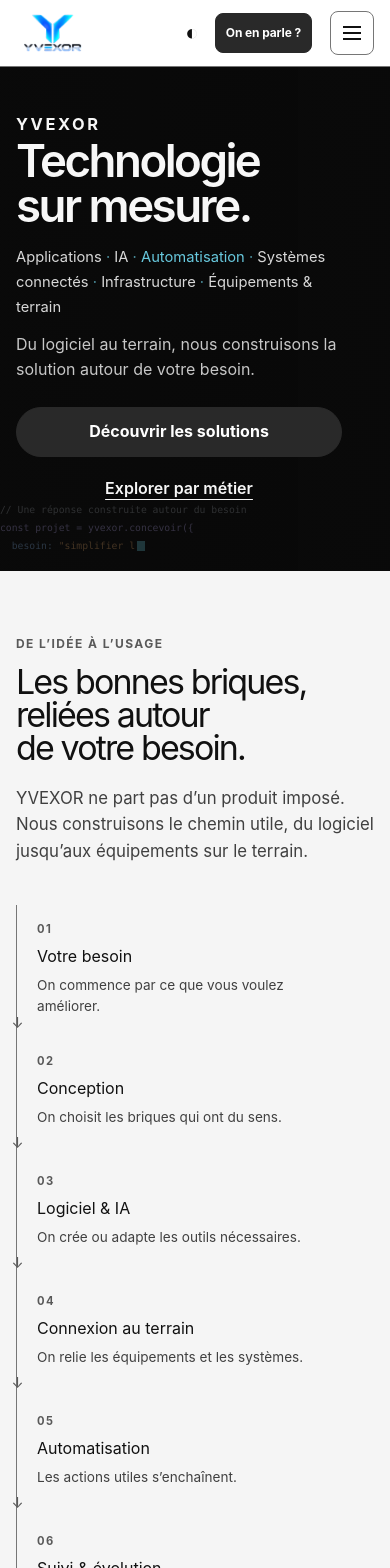
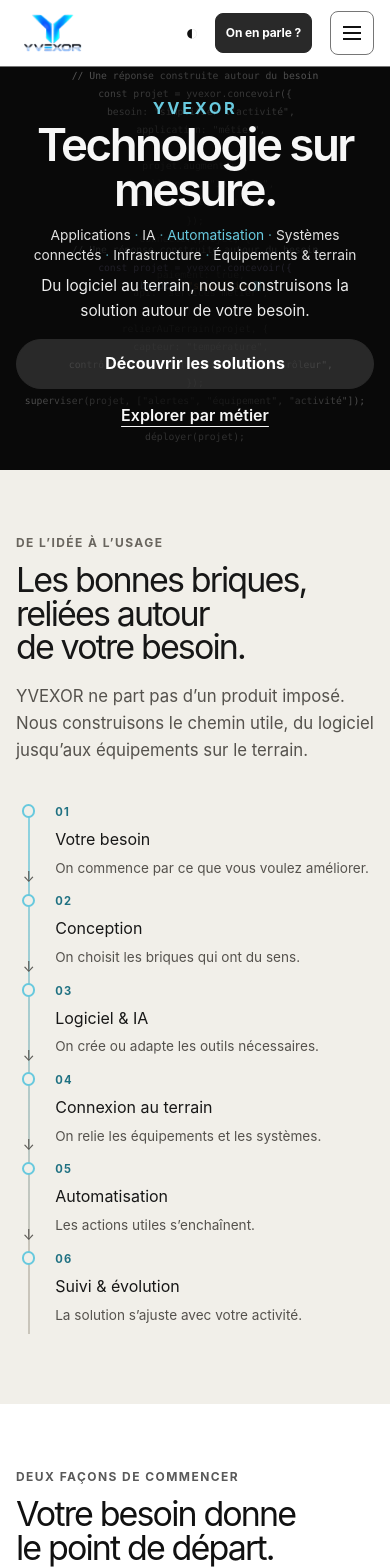
Before and after one commit to w7sb28bzpr-cloud/yvexor-site, a Next.js app: page / in a window 390 px wide. Shown: the top 1568 px of the page. Built offline with nearby package versions, Linux system fonts and the light colour scheme.

Commit message:
feat: refine homepage hero and journey

```diff
--- a/app/home-v2.module.css
+++ b/app/home-v2.module.css
@@ -1,33 +1,38 @@
 .home { overflow: clip; background: var(--site-background); color: var(--site-text-primary); }
 .eyebrow { margin: 0 0 var(--site-space-3); color: var(--site-text-muted); font-size: .75rem; font-weight: 700; letter-spacing: .12em; line-height: 1.45; text-transform: uppercase; }
 
-.hero { position: relative; isolation: isolate; overflow: hidden; min-height: min(780px, calc(100svh - 78px)); background: #090909; color: #f7f7f7; }
-.hero::after { position: absolute; z-index: 1; inset: 0; background: linear-gradient(90deg, #090909 0%, rgba(9,9,9,.96) 27%, rgba(9,9,9,.68) 58%, rgba(9,9,9,.12) 100%), linear-gradient(0deg, rgba(9,9,9,.35), transparent 50%); content: ""; pointer-events: none; }
-.heroInner { position: relative; z-index: 2; display: flex; align-items: center; width: min(100%, 88rem); min-height: inherit; margin-inline: auto; padding: clamp(4rem, 8vw, 8rem) var(--site-gutter); }
-.heroCopy { min-width: 0; width: min(100%, 52rem); max-width: 52rem; }
+.hero { position: relative; isolation: isolate; overflow: hidden; min-height: min(820px, max(620px, calc(100svh - 100px))); background: #090909; color: #f7f7f7; }
+.hero::after { position: absolute; z-index: 1; inset: 0; background: radial-gradient(ellipse at center, rgba(9,9,9,.88) 0%, rgba(9,9,9,.78) 38%, rgba(9,9,9,.38) 76%, rgba(9,9,9,.22) 100%), linear-gradient(0deg, rgba(9,9,9,.48), transparent 28%, transparent 72%, rgba(9,9,9,.35)); content: ""; pointer-events: none; }
+.heroInner { position: relative; z-index: 2; display: flex; align-items: center; justify-content: center; width: min(100%, 88rem); min-height: inherit; margin-inline: auto; padding: clamp(4rem, 8vw, 8rem) var(--site-gutter); text-align: center; }
+.heroCopy { min-width: 0; width: min(100%, 64rem); max-width: 64rem; }
 .heroCopy .eyebrow { color: #b7b7b7; }
-.heroTitle { display: flex; flex-direction: column; align-items: flex-start; gap: .1em; margin: 0; font-size: clamp(3.1rem, 7.1vw, 7rem); font-weight: 620; line-height: .98; letter-spacing: -.065em; text-wrap: balance; }
-.heroTitle span:first-child { color: #f7f7f7; font-size: .36em; font-weight: 650; letter-spacing: .16em; line-height: 1.2; }
-.heroTitle span:last-child { max-width: 10ch; }
-.heroCapabilities { max-width: 57ch; margin: var(--site-space-4) 0 0; color: #d8d8d8; font-size: clamp(.95rem, 1.3vw, 1.1rem); line-height: 1.75; }
+.heroTitle { display: flex; flex-direction: column; align-items: center; gap: .1em; margin: 0; font-size: clamp(3.1rem, 6.2vw, 6.25rem); font-weight: 620; line-height: .98; letter-spacing: -.065em; text-wrap: balance; }
+.heroTitle span:first-child { color: #68c9de; font-size: .36em; font-weight: 650; letter-spacing: .16em; line-height: 1.2; }
+.heroTitle span:last-child { max-width: min(100%, 18ch); }
+.heroCapabilities { max-width: 72ch; margin: var(--site-space-4) auto 0; color: #e1e1e1; font-size: clamp(.95rem, 1.3vw, 1.1rem); line-height: 1.75; }
 .heroCapabilityActive { color: #68c9de; transition: color .35s ease; }
 .heroCapabilitySeparator { color: #68c9de; opacity: .75; }
-.heroLead { max-width: 43ch; margin: var(--site-space-3) 0 0; color: #c7c7c7; font-size: clamp(1.05rem, 1.5vw, 1.25rem); line-height: 1.6; }
-.heroActions { display: flex; align-items: center; gap: 1.5rem; flex-wrap: wrap; margin-top: var(--site-space-5); }
+.heroLead { max-width: 43ch; margin: var(--site-space-3) auto 0; color: #ededed; font-size: clamp(1.05rem, 1.5vw, 1.25rem); line-height: 1.6; }
+.heroActions { display: flex; align-items: center; justify-content: center; gap: 1.5rem; flex-wrap: wrap; margin-top: var(--site-space-5); }
 .secondaryAction { display: inline-flex; min-height: 44px; align-items: center; color: #f7f7f7; font-weight: 620; text-decoration: underline; text-underline-offset: .3em; }
 .secondaryAction:hover { color: #c7c7c7; }
-.heroVisual { position: absolute; z-index: 0; inset: 0; display: flex; justify-content: flex-end; overflow: hidden; pointer-events: none; }
+.heroVisual { position: absolute; z-index: 0; inset: 0; display: flex; justify-content: center; overflow: hidden; pointer-events: none; }
 
-.process { padding-block: clamp(4rem, 8vw, 7.5rem); background: var(--site-surface); }
+.process { padding-block: clamp(4rem, 8vw, 7.5rem); background: #f1efe9; color: #171717; }
+.process .eyebrow { color: #69655e; }
+.process .site-copy { color: #55524d; }
 .processHeader { max-width: 54rem; margin-bottom: clamp(2.5rem, 5vw, 4rem); }
 .processHeader h2, .doorsHeader h2 { max-width: 18ch; margin: 0; font-size: clamp(2.2rem, 4.5vw, 4.3rem); }
-.processHeader > p:last-child { max-width: 58ch; margin: 1.25rem 0 0; color: var(--site-text-secondary); font-size: 1.05rem; }
-.processSteps { display: grid; grid-template-columns: repeat(6, minmax(0, 1fr)); gap: 1rem; margin: 0; padding: 0; list-style: none; }
-.processSteps li { position: relative; min-width: 0; padding: 1.25rem 1rem 0 0; border-top: 1px solid var(--site-border); }
-.processSteps li:not(:last-child)::after { position: absolute; top: -.65rem; right: .25rem; color: var(--site-text-muted); content: "→"; font-size: .9rem; }
-.stepIndex { display: block; margin-bottom: 1.1rem; color: var(--site-text-muted); font-size: .7rem; font-weight: 700; letter-spacing: .12em; }
+.processHeader h2 { max-width: 26ch; }
+.processHeader > p:last-child { max-width: 58ch; margin: 1.25rem 0 0; color: #55524d; font-size: 1.05rem; }
+.processSteps { position: relative; display: grid; grid-template-columns: repeat(6, minmax(0, 1fr)); gap: 1.25rem; margin: 0; padding: 0; list-style: none; }
+.processSteps::before { position: absolute; top: .42rem; right: 4%; left: 4%; height: 2px; background: linear-gradient(90deg, rgba(104,201,222,.72), #c9c5bb 78%); content: ""; }
+.processSteps li { position: relative; min-width: 0; padding: 0; }
+.processSteps li::before { position: relative; z-index: 1; display: block; width: .85rem; height: .85rem; margin-bottom: 1.25rem; border: 2px solid #68c9de; border-radius: 50%; background: #f1efe9; content: ""; }
+.processSteps li:not(:last-child)::after { position: absolute; top: .08rem; right: -.35rem; color: #5c5a55; content: "→"; font-size: .9rem; }
+.stepIndex { display: block; margin-bottom: .65rem; color: #1f7182; font-size: .7rem; font-weight: 700; letter-spacing: .12em; }
 .processSteps h3 { margin: 0; font-size: clamp(1rem, 1.25vw, 1.2rem); line-height: 1.25; }
-.processSteps p { margin: .55rem 0 0; color: var(--site-text-secondary); font-size: .85rem; line-height: 1.55; }
+.processSteps p { margin: .55rem 0 0; color: #55524d; font-size: .85rem; line-height: 1.55; }
 
 .doors { padding-block: clamp(4rem, 8vw, 7.5rem); }
 .doorsHeader { margin-bottom: clamp(2rem, 4vw, 3.5rem); }
@@ -51,36 +56,45 @@
 .contact > div > p:not(.eyebrow) { margin: 1.1rem 0 1.75rem; color: var(--site-text-secondary); font-size: 1.15rem; }
 
 @media (max-width: 1080px) {
-  .heroCopy { width: min(100%, 48rem); }
-  .hero::after { background: linear-gradient(90deg, #090909 0%, rgba(9,9,9,.94) 36%, rgba(9,9,9,.72) 67%, rgba(9,9,9,.3) 100%), linear-gradient(0deg, rgba(9,9,9,.4), transparent 55%); }
-  .processSteps { grid-template-columns: repeat(3, minmax(0, 1fr)); row-gap: 2rem; }
+  .heroCopy { width: min(100%, 54rem); }
+  .processSteps { grid-template-columns: repeat(3, minmax(0, 1fr)); row-gap: 2.5rem; }
+  .processSteps::before { display: none; }
 }
 
 @media (max-width: 800px) {
   .hero { min-height: 0; }
-  .hero::after { background: linear-gradient(90deg, rgba(9,9,9,.94), rgba(9,9,9,.8)), linear-gradient(0deg, rgba(9,9,9,.9), transparent 70%); }
-  .heroInner { width: 100%; min-height: 0; padding-inline: var(--site-gutter); padding-block: clamp(5rem, 14vw, 8rem); }
+  .hero::after { background: radial-gradient(ellipse at center, rgba(9,9,9,.96) 0%, rgba(9,9,9,.88) 46%, rgba(9,9,9,.52) 100%); }
+  .heroInner { width: 100%; min-height: 0; padding-inline: var(--site-gutter); padding-block: clamp(3.25rem, 10vw, 5.5rem); }
   .heroCopy { width: 100%; max-width: 52rem; }
   .heroVisual { align-items: flex-end; }
   .processSteps { grid-template-columns: repeat(2, minmax(0, 1fr)); }
+  .processSteps li:nth-child(3) { grid-column: 2; grid-row: 2; }
+  .processSteps li:nth-child(4) { grid-column: 1; grid-row: 2; }
+  .processSteps li:nth-child(5) { grid-column: 1; grid-row: 3; }
+  .processSteps li:nth-child(6) { grid-column: 2; grid-row: 3; }
   .processSteps li:nth-child(2n)::after { content: "↓"; }
+  .processSteps li:nth-child(3)::after { left: -.2rem; right: auto; content: "←"; }
+  .processSteps li:last-child::after { content: none; }
   .door { min-height: 18rem; }
   .project { grid-template-columns: 1fr; }
 }
 
 @media (max-width: 540px) {
-  .heroInner { padding-block: 3rem 3.75rem; }
+  .heroInner { padding-block: 2rem; }
   .heroCopy { max-width: 100%; }
-  .heroTitle { font-size: clamp(2.85rem, 11.7vw, 4.2rem); text-wrap: wrap; }
-  .heroCapabilities { max-width: 36ch; font-size: .92rem; line-height: 1.7; }
-  .heroLead { width: 100%; max-width: 38ch; font-size: 1rem; }
-  .heroActions { width: min(100%, calc(100vw - 4 * var(--site-gutter))); max-width: 100%; align-items: stretch; flex-direction: column; gap: .65rem; }
+  .heroTitle { font-size: clamp(2.5rem, 11.7vw, 4rem); text-wrap: wrap; }
+  .heroCapabilities { max-width: 38ch; margin-top: var(--site-space-3); font-size: .86rem; line-height: 1.5; }
+  .heroLead { width: 100%; max-width: 38ch; margin-top: var(--site-space-2); font-size: .96rem; }
+  .heroActions { width: min(100%, calc(100vw - 2 * var(--site-gutter))); max-width: 100%; align-items: center; flex-direction: column; gap: .3rem; margin-top: var(--site-space-4); }
   .heroActions > * { box-sizing: border-box; width: 100%; min-width: 0; max-width: 100%; }
   .secondaryAction { justify-content: center; }
-  .processSteps { grid-template-columns: 1fr; gap: 0; }
-  .processSteps li { min-height: 7.5rem; padding: 1rem 2rem 1.25rem 0; border-top: 0; border-left: 1px solid var(--site-border); }
-  .processSteps li:not(:last-child)::after { top: auto; right: auto; bottom: .2rem; left: -.35rem; content: "↓"; }
-  .stepIndex, .processSteps h3, .processSteps p { margin-left: 1.25rem; }
+  .processSteps { grid-template-columns: 1fr; gap: 0; padding-left: .35rem; }
+  .processSteps li:nth-child(n) { grid-column: auto; grid-row: auto; }
+  .processSteps::before { display: block; top: .4rem; right: auto; bottom: .4rem; left: .75rem; width: 2px; height: auto; background: linear-gradient(180deg, rgba(104,201,222,.75), #c9c5bb 84%); }
+  .processSteps li { min-height: 5.25rem; padding: 0 0 .9rem 2.1rem; }
+  .processSteps li::before { position: absolute; top: .03rem; left: 0; margin: 0; }
+  .processSteps li:not(:last-child)::after { top: auto; right: auto; bottom: .3rem; left: .08rem; content: "↓"; }
+  .stepIndex, .processSteps h3, .processSteps p { margin-left: 0; }
   .stepIndex { margin-bottom: .45rem; }
   .doorGrid { grid-template-columns: 1fr; }
   .door { min-height: 16rem; }
--- a/components/home-code-field.module.css
+++ b/components/home-code-field.module.css
@@ -1,5 +1,6 @@
-.field { display: flex; width: min(78%, 76rem); height: 100%; align-items: center; justify-content: flex-end; overflow: hidden; padding: 2rem clamp(2rem, 7vw, 8rem) 2rem 0; color: rgba(255,255,255,.9); font-family: ui-monospace, SFMono-Regular, Menlo, Consolas, monospace; font-size: clamp(.7rem, 1vw, .9rem); line-height: 1.85; opacity: .7; mask-image: linear-gradient(90deg, transparent 0%, #000 28%, #000 80%, transparent 100%); }
-.viewport { width: max-content; max-width: 100%; max-height: 82%; overflow: hidden; scrollbar-width: none; }
+.field { position: relative; display: flex; width: 100%; height: 100%; align-items: center; justify-content: center; overflow: hidden; padding: 2rem clamp(1rem, 6vw, 6rem); color: rgba(255,255,255,.9); font-family: ui-monospace, SFMono-Regular, Menlo, Consolas, monospace; font-size: clamp(.7rem, 1vw, .9rem); line-height: 1.85; opacity: .8; }
+.ambient { position: absolute; inset: 0; width: 100%; height: 100%; overflow: hidden; margin: 0; color: rgba(255,255,255,.8); font: inherit; line-height: inherit; white-space: pre-wrap; overflow-wrap: anywhere; columns: 2; column-gap: clamp(2rem, 8vw, 8rem); column-fill: balance; opacity: .62; mask-image: radial-gradient(ellipse at center, rgba(0,0,0,.08) 0%, rgba(0,0,0,.12) 45%, #000 86%); -webkit-mask-image: radial-gradient(ellipse at center, rgba(0,0,0,.08) 0%, rgba(0,0,0,.12) 45%, #000 86%); }
+.viewport { position: relative; z-index: 1; display: flex; width: min(100%, 86ch); max-width: 100%; height: 100%; align-items: center; justify-content: center; overflow: hidden; scrollbar-width: none; mask-image: radial-gradient(ellipse at center, rgba(0,0,0,.1) 0%, rgba(0,0,0,.18) 45%, #000 86%); -webkit-mask-image: radial-gradient(ellipse at center, rgba(0,0,0,.1) 0%, rgba(0,0,0,.18) 45%, #000 86%); }
 .code { margin: 0; white-space: pre; color: rgba(255,255,255,.95); }
 .keyword { color: #c4b5fd; }
 .function { color: #93c5fd; }
@@ -9,11 +10,12 @@
 .caret { display: inline-block; width: .48rem; height: 1.05em; margin-left: .12rem; background: #68c9de; vertical-align: -.18em; animation: blink 1s steps(2, start) infinite; }
 @keyframes blink { to { visibility: hidden; } }
 @media (max-width: 800px) {
-  .field { width: 100%; height: min(46%, 24rem); align-items: flex-end; padding: 0 0 1.5rem; font-size: clamp(.62rem, 1.4vw, .78rem); opacity: .28; mask-image: linear-gradient(0deg, #000 0%, #000 45%, transparent 100%); }
-  .viewport { width: 100%; max-width: 100%; max-height: 100%; }
+  .field { width: 100%; height: 100%; align-items: center; padding: 1.5rem .5rem; font-size: clamp(.62rem, 1.4vw, .78rem); opacity: .82; }
+  .viewport { width: 100%; max-width: 100%; height: 100%; }
+  .ambient { columns: 1; column-gap: 0; opacity: .55; }
 }
 @media (max-width: 540px) {
-  .field { height: 37%; padding-bottom: 1rem; font-size: .61rem; opacity: .23; }
+  .field { height: 100%; padding: 1rem .35rem; font-size: .61rem; opacity: .82; }
   .viewport { width: 100%; }
 }
 @media (prefers-reduced-motion: reduce) { .caret { animation: none; } }
--- a/components/home-code-field.tsx
+++ b/components/home-code-field.tsx
@@ -124,6 +124,7 @@ export function HomeCodeField() {
 
   let remaining = position;
   return <div className={styles.field} aria-hidden="true">
+    <pre className={styles.ambient}>{source.repeat(4)}</pre>
     <div ref={scrollRef} className={styles.viewport}>
       <pre className={styles.code}><code>{tokens.map((token, tokenIndex) => {
         const visible = token.text.slice(0, Math.max(0, Math.min(token.text.length, remaining)));
```
